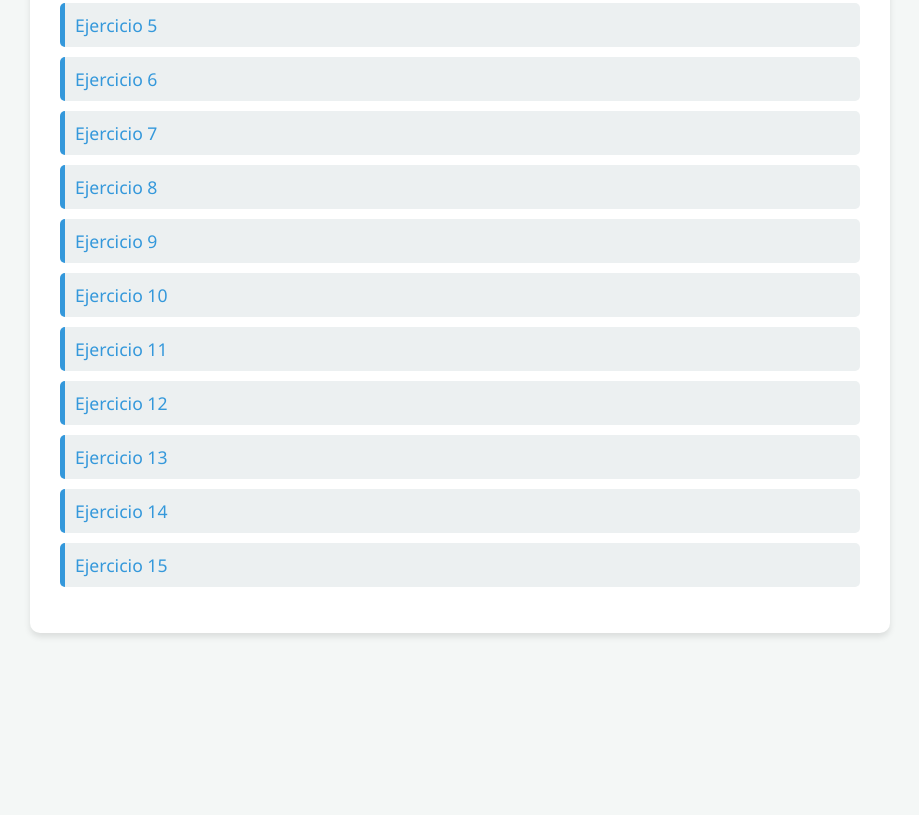
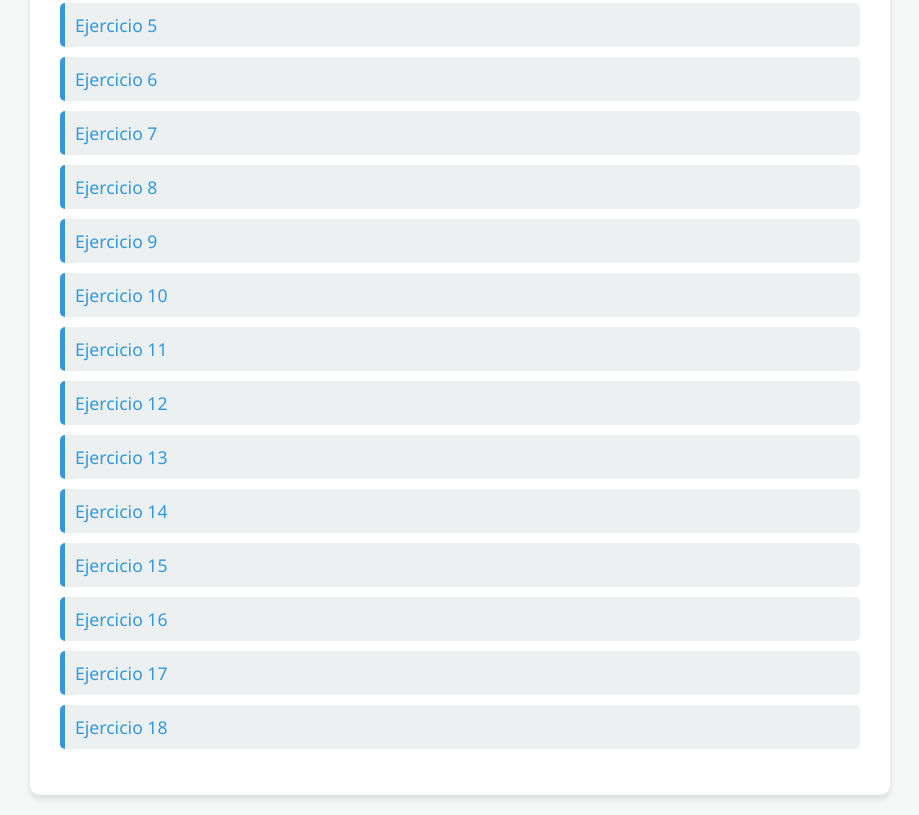
Before and after one commit to AkNdrow/Programaci-n-Web, a website: page index.html in a window 1280 px wide. Shown: the part 539-1354 px from the top of the page, without its empty margins (180-1099 px from the left). Before the commit the page ends 1192 px from the top, so only its background shows below. Drawn offline with Linux system fonts and the light colour scheme.

Commit message:
Actualización del Index

```diff
--- a/index.html
+++ b/index.html
@@ -96,6 +96,9 @@
             <li><a class="file-link" href="Actividad 1/HTML/ejercicio13.html">Ejercicio 13</a></li>
             <li><a class="file-link" href="Actividad 1/HTML/ejercicio14.html">Ejercicio 14</a></li>
             <li><a class="file-link" href="Actividad 1/HTML/ejercicio15.html">Ejercicio 15</a></li>
+            <li><a class="file-link" href="Actividad 1/HTML/ejercicio16.html">Ejercicio 16</a></li>
+            <li><a class="file-link" href="Actividad 1/HTML/ejercicio17.html">Ejercicio 17</a></li>
+            <li><a class="file-link" href="Actividad 1/HTML/ejercicio18.html">Ejercicio 18</a></li>
         </ul>
     </div>
 </body>
```
